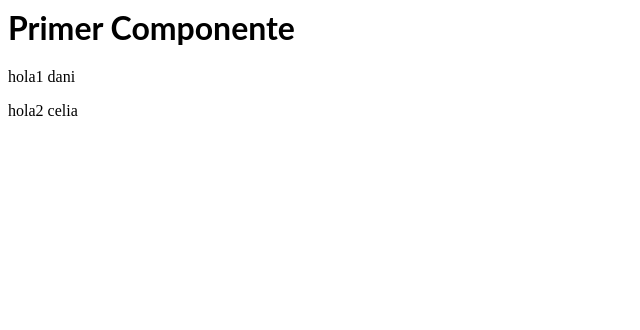
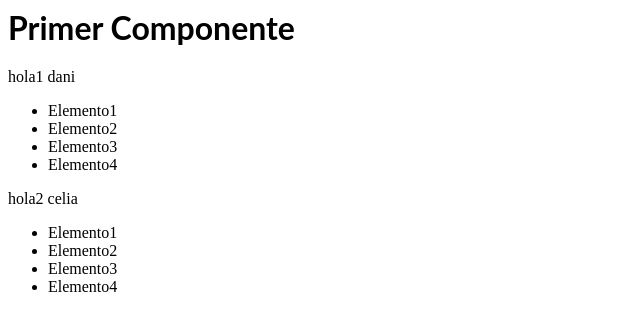
Before and after one commit to dfr13/react-DI, a React (Create React App) app: page / in a window 1280 px wide. Shown: the top 330 px of the page, without its empty margins (0-640 px from the left). Built offline with nearby package versions, Linux system fonts and the light colour scheme.

Commit message:
Lista con ARRAY

```diff
--- a/src/components/Lista.jsx
+++ b/src/components/Lista.jsx
@@ -3,15 +3,18 @@ import ComponenteLista from './ComponenteLista';
 
 export default function Lista(props) {
 
- let elementos= [];
+  const listaElementos= [];
 
-  for (let i=0; i<props.elementos.lenght;i++){
-    listaElementos.push(<ComponenteLista texto={props.props.listaElementos[i].texto}/>)
+  for (let i=0; i<props.elementos.length;i++){
+    listaElementos.push(<ComponenteLista texto={props.elementos[i]}/>)
   }
 
 return(
-<div>{props.titulo } {props.nombre}
-  <ul>{elementos}</ul>
+<div>
+{props.titulo } {props.nombre}
+  <ul>
+  {listaElementos}
+    </ul>
 </div>
 );
 }
```
